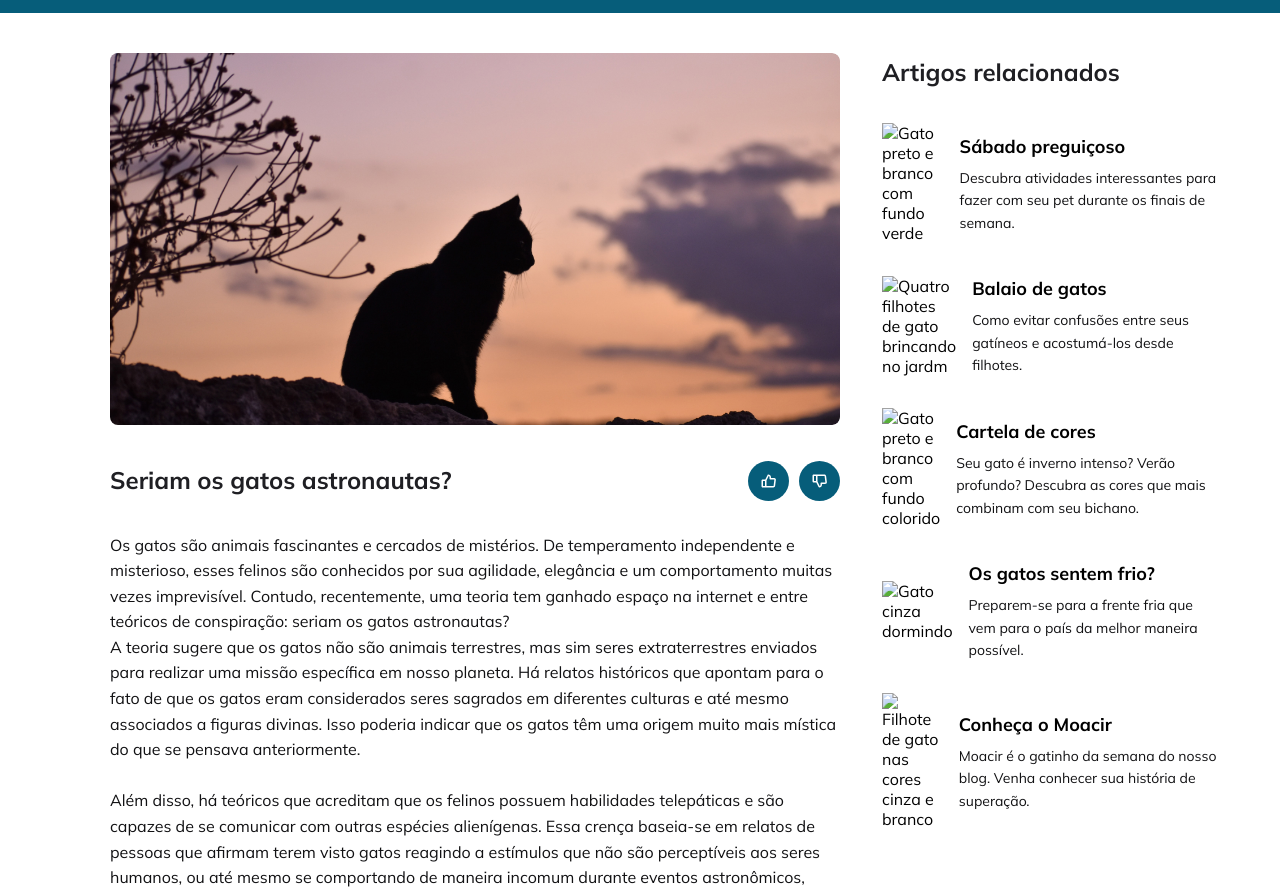
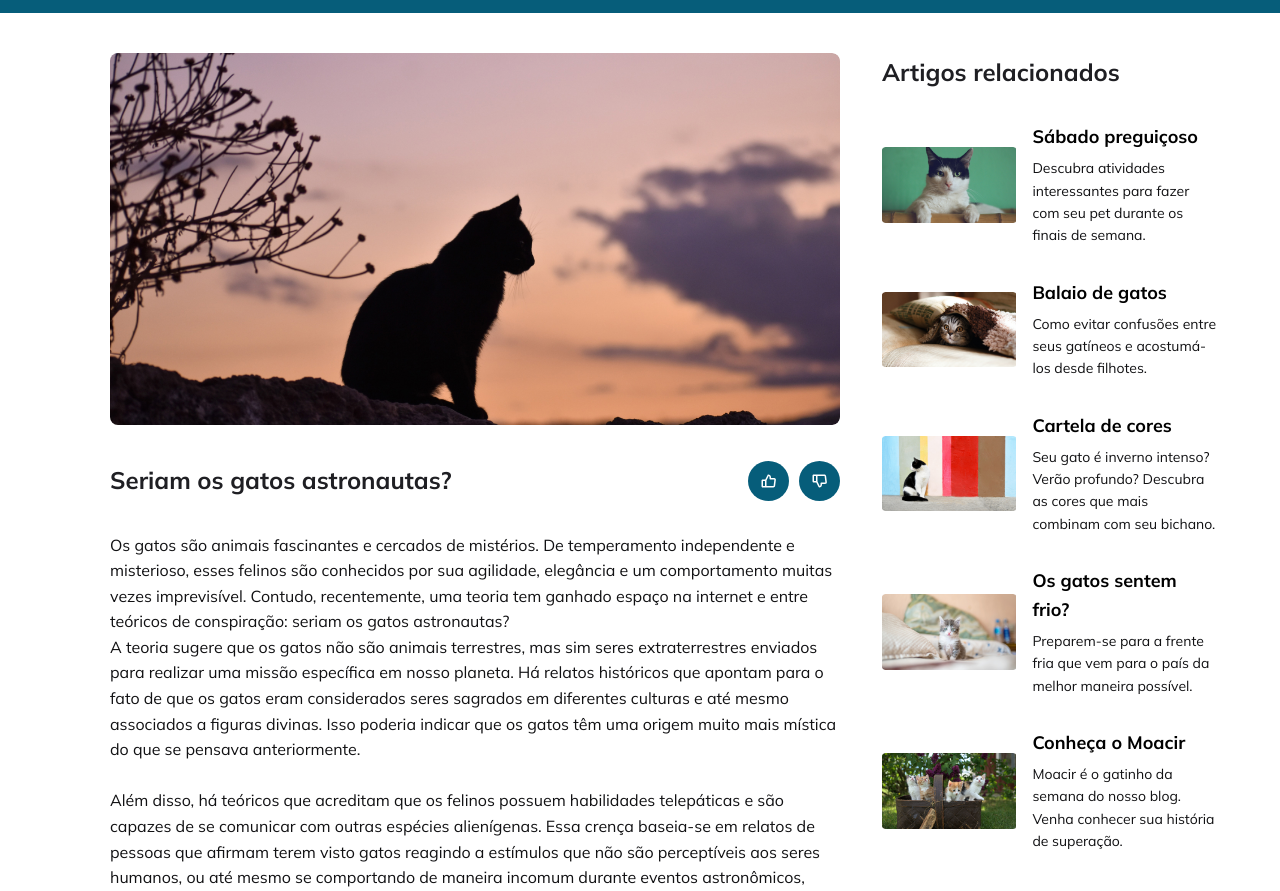
Before and after one commit to anamolinari/desafio-nivel-3, a plain HTML site: page index.html in a window 1280 px wide. Shown: the part 61-952 px from the top of the page. Drawn offline with Linux system fonts and the light colour scheme; the site is published under a folder, as on GitHub Pages, so addresses that start at the root find nothing.

Commit message:
image update 2

```diff
--- a/index.html
+++ b/index.html
@@ -48,7 +48,7 @@
 
                 <section class="lista">
                     <figure class="item">
-                        <img src="/assets/gato1.jpg" alt="Gato preto e branco com fundo verde">
+                        <img src="./assets/gato1.jpg" alt="Gato preto e branco com fundo verde">
 
                         <figcaption class="details">
                             <h3>Sábado preguiçoso</h3>
@@ -59,7 +59,7 @@
                     </figure>
 
                     <figure class="item">
-                        <img src="/assets/gato2.jpg" alt="Quatro filhotes de gato brincando no jardm">
+                        <img src="./assets/gato2.jpg" alt="Quatro filhotes de gato brincando no jardm">
 
                         <figcaption class="details">
                             <h3>Balaio de gatos</h3>
@@ -70,7 +70,7 @@
                     </figure>
 
                     <figure class="item">
-                        <img src="/assets/gato3.jpg" alt="Gato preto e branco com fundo colorido">
+                        <img src="./assets/gato3.jpg" alt="Gato preto e branco com fundo colorido">
 
                         <figcaption class="details">
                             <h3>Cartela de cores</h3>
@@ -81,7 +81,7 @@
                     </figure>
 
                     <figure class="item">
-                        <img src="/assets/gato4.jpg" alt="Gato cinza dormindo">
+                        <img src="./assets/gato4.jpg" alt="Gato cinza dormindo">
 
                         <figcaption class="details">
                             <h3>Os gatos sentem frio?</h3>
@@ -92,7 +92,7 @@
                     </figure>
 
                     <figure class="item">
-                        <img src="/assets/gato5.jpg" alt="Filhote de gato nas cores cinza e branco">
+                        <img src="./assets/gato5.jpg" alt="Filhote de gato nas cores cinza e branco">
 
                         <figcaption class="details">
                             <h3>Conheça o Moacir</h3>
```
